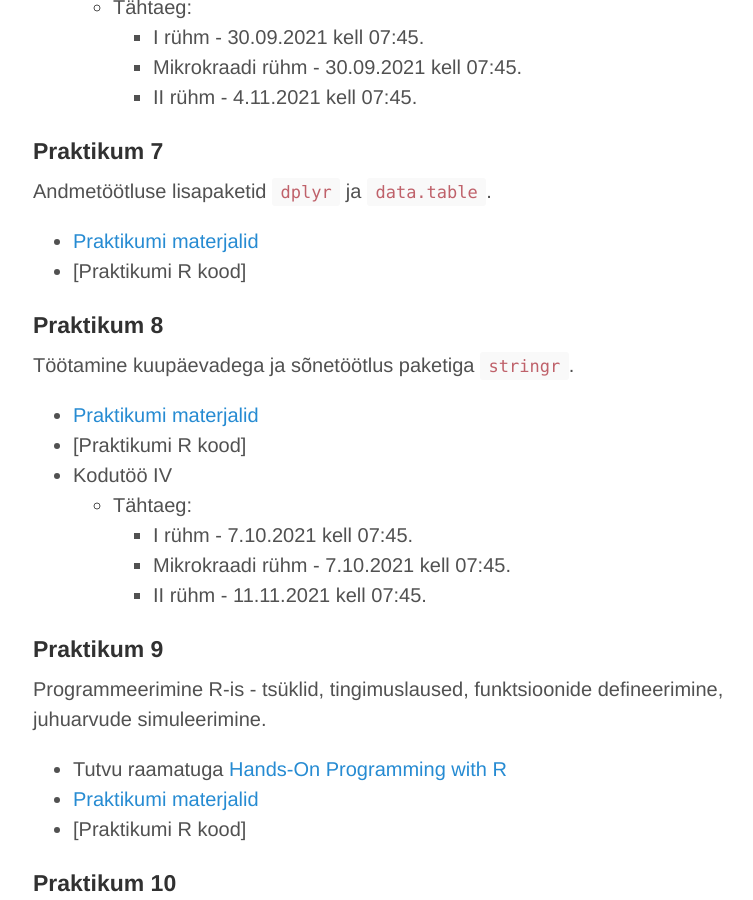
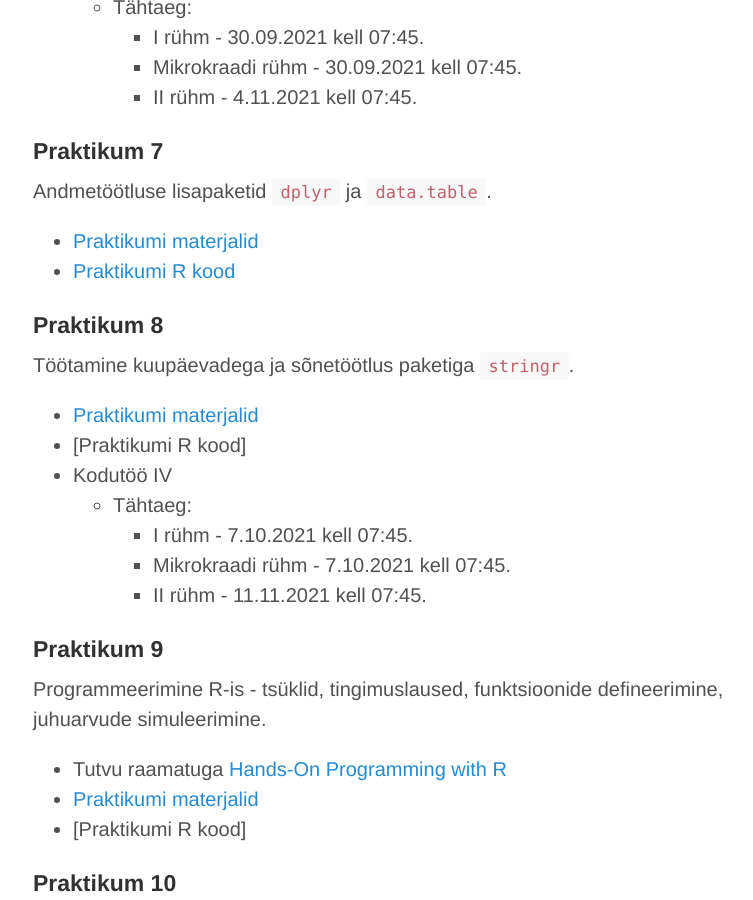
Before and after one commit to Rkursus/2021, a Jekyll site: the page built from praktikumid.md, in a window 1280 px wide and 900 px high, scrolled down 1846 px. Shown: the whole window, without its empty margins (247-1000 px from the left). Built offline with Jekyll 4.4.1, drawn with Linux system fonts in a browser that asks for light colours.

```diff
--- a/praktikumid.md
+++ b/praktikumid.md
@@ -82,7 +82,7 @@ Joonised `ggplot2`-ga jätkub - joonisele kihtide lisamine, skaalade muutmine, j
 Andmetöötluse lisapaketid `dplyr` ja `data.table`.
 
 * [Praktikumi materjalid](praktikum7)
-* [Praktikumi R kood]<!--(https://github.com/Rkursus/2021/raw/master/_praktikum7/praktikum7_kood.R)-->
+* [Praktikumi R kood](https://github.com/Rkursus/2021/raw/master/_praktikum7/praktikum7_kood.R)
 
 
 ## Praktikum 8
```
